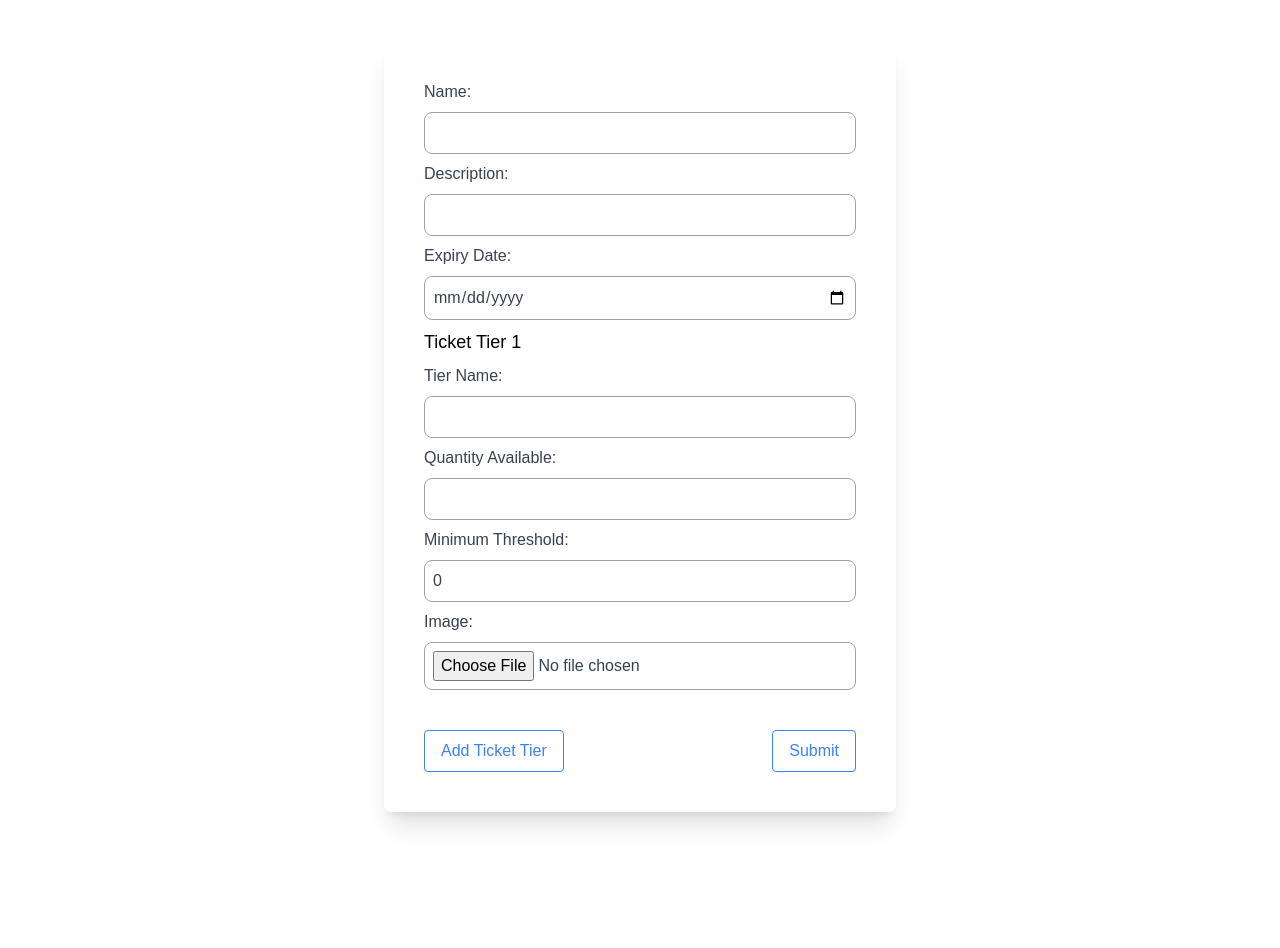
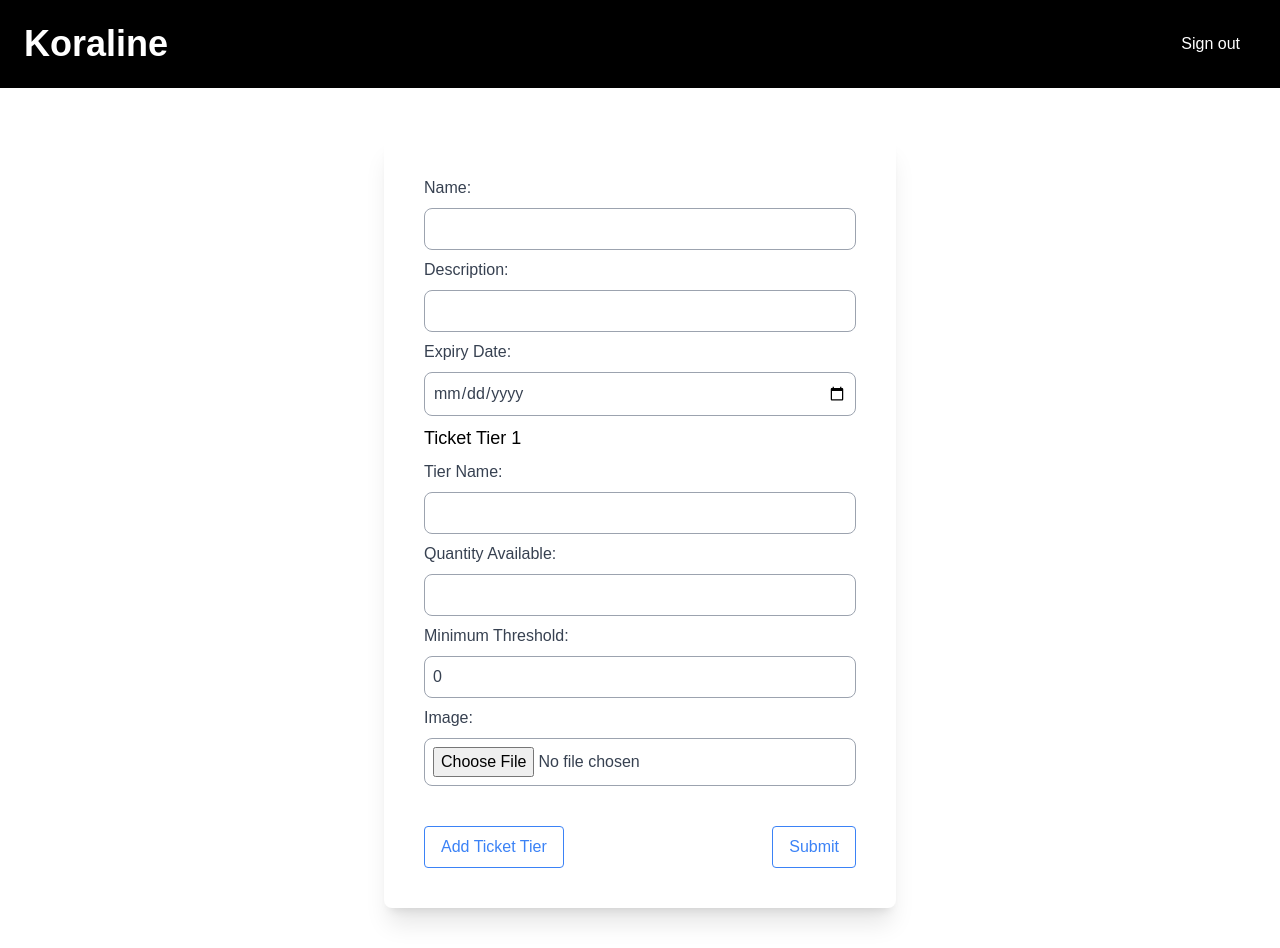
Before and after one commit to kshitjee/reservation-dapp, a Next.js app: page /addAuction in a window 1280 px wide. Before the commit the page ends 852 px from the top, so only its background shows below. Built offline with nearby package versions, Linux system fonts and the light colour scheme.

Commit message:
Navbar added

```diff
--- a/components/addAuction.js
+++ b/components/addAuction.js
@@ -1,5 +1,5 @@
 import React, { useState } from "react";
-
+import Link from "next/link";
 const AddAuction = () => {
     const [formData, setFormData] = useState({
         name: "",
@@ -50,6 +50,12 @@ const AddAuction = () => {
     };
 
     return (
+        <>
+            <nav className="flex items-center justify-between p-6 bg-black fixed w-full top-0">
+                <Link href="/"><h2 className="font-bold text-4xl text-white">Koraline</h2></Link>
+                <Link href="/Login" className=" text-white py-2 px-4 rounded-full">Login</Link>
+            </nav>
+
         <div className="bg-gray-200 min-h-screen">
             <nav className="bg-white p-6">
                 <div className="container mx-auto">
@@ -154,7 +160,8 @@ const AddAuction = () => {
                     </div>
                 </form>
             </div >
-        </div >
+            </div >
+        </>
     );
 };
 
--- a/pages/addAuction.js
+++ b/pages/addAuction.js
@@ -1,6 +1,7 @@
 import React, { useState } from "react";
 //import auction schema
 import auctionSchema from "../lib/models/auctionSchema.js";
+import Link from "next/link.js";
 
 function AuctionForm() {
   const [formData, setFormData] = useState({
@@ -144,7 +145,12 @@ function AuctionForm() {
   };
 
   return (
-    <div className="flex flex-col items-center justify-center h-1/3 py-10 w-full">
+    <>
+      <nav className="flex items-center justify-between p-6 bg-black fixed w-full top-0">
+        <Link href="/"><h2 className="font-bold text-4xl text-white">Koraline</h2></Link>
+        <Link href="/" className=" text-white py-2 px-4 rounded-full">Sign out</Link>
+      </nav>
+      <div className="flex flex-col items-center justify-center h-1/3 py-10 w-full mt-24">
       <form
         className="w-full max-w-lg p-10 bg-white rounded-lg shadow-xl"
         onSubmit={handleSubmit}
@@ -266,7 +272,8 @@ function AuctionForm() {
           </button>
         </div>
       </form>
-    </div>
+      </div>
+    </>
   );
 }
 
```
